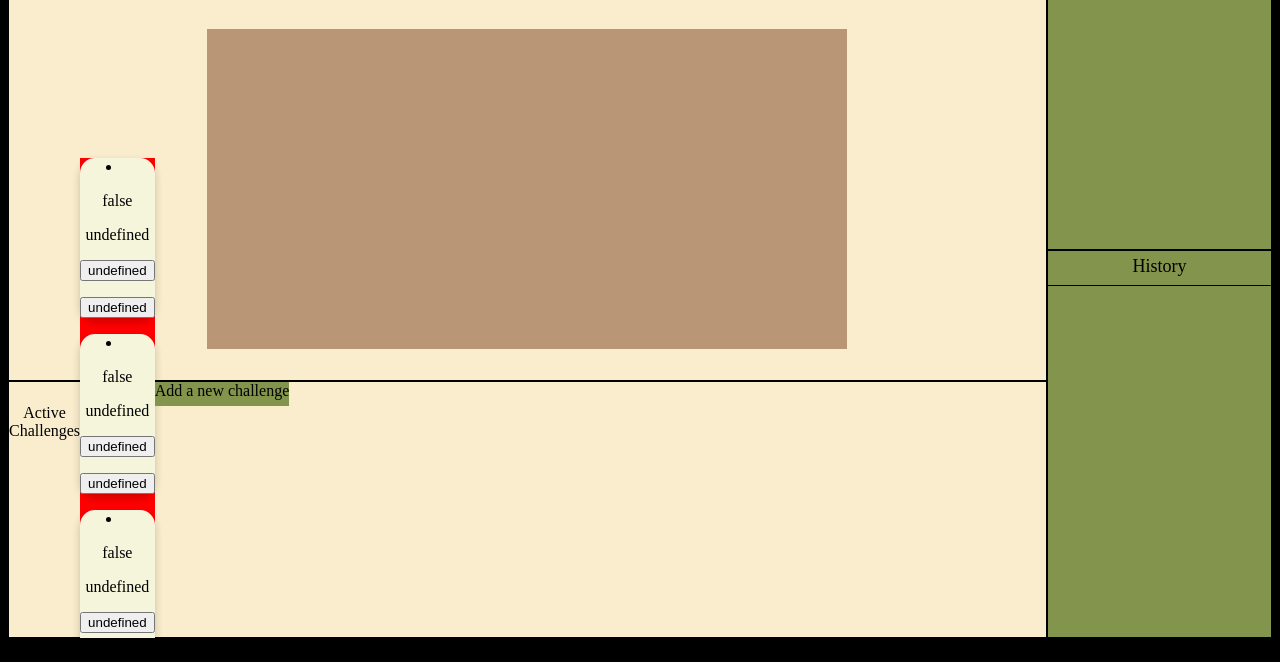
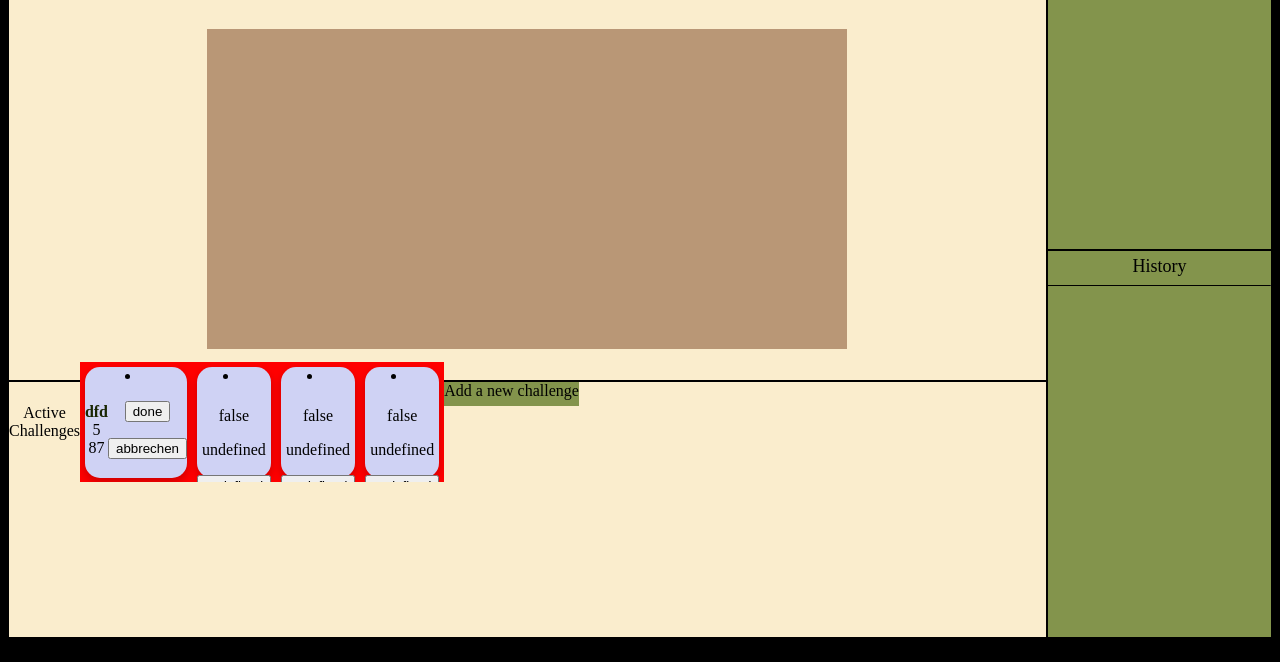
Before and after one commit to MME-Aufgaben-im-Sommer-2022/mme-ss22-team-7, a website with bundled scripts: page app/src/html/index.html in a window 1280 px wide. Shown: the part 138-800 px from the top of the page. Built offline with nearby package versions, Linux system fonts and the light colour scheme.

Commit message:
WIP | active challenges layout still not perfect

```diff
--- a/app/src/css/challenges.css
+++ b/app/src/css/challenges.css
@@ -9,20 +9,24 @@
     border-style: solid;
 }
 
+/*nur der container der active challenges*/
 .active_container {
     background-color: red;
+    overflow-x: scroll;
+    overflow-y: hidden;
+    flex-direction: row;
+    display: flex;
+    height: 15vh;
+
 }
 
+/*ist der gesamte container mit schrift*/
   .active-challenges-container {
     display: flex;
     justify-content: space-evenly;
     align-items: center;
-    height: 10vh;
+    height: 15vh;
   }
-
-  .active-challenge-label {
-}
-
 
 
 .challenge-1-container,
@@ -79,19 +83,37 @@
   padding: 0 10px;
   height: 10vh;
 }
+
+
+
+
 .card {
   border-radius: 15px;
   box-shadow: 0 4px 8px 0 rgba(0, 0, 0, 0.2);
-  background-color: beige;
-  max-width: 400px;
-  margin: auto;
+  background-color: rgb(207, 210, 244);
+  /*max-width: 400px;
+  max-height: 20vh;*/
+  margin: 0.3em;
   text-align: center;
+  float: left;
 }
 
-.name {
+#name {
   color: rgb(25, 38, 2);
-  font-size: 18px;
+  font-size: 16px;
 }
+
+#card-container{
+  display: flex;
+  align-items: center
+
+}
+
+.card-content{
+  font-weight: 50%;
+  margin: auto;
+}
+
 
 .btn {
   border-bottom-right-radius: 15px;
--- a/app/src/html/index.html
+++ b/app/src/html/index.html
@@ -1,5 +1,6 @@
 <!DOCTYPE html>
 <html>
+
 <head>
     <meta charset="utf-8" />
     <meta name="viewport" content="width=device-width, initial-scale=1.0" />
@@ -14,10 +15,7 @@
         <div class="left-main-container">
             <div class="header-container">
                 <div class="burger-menu-container">
-            <i
-              id="burger-menu-open"
-              class="fa-solid fa-align-justify fa-xl"
-            ></i>
+                    <i id="burger-menu-open" class="fa-solid fa-align-justify fa-xl"></i>
                 </div>
                 <div class="title-container">
                     <h1 class="title">Greenbook</h1>
@@ -80,7 +78,30 @@
                             Challenges
                         </div>
                         <!-- list with active challenges  -->
-              <div class="active_container" id="active-challenges"></div>
+                        <div class="active_container" id="active-challenges">
+
+
+
+                            <li class="card">
+                              <div id="card-container">
+                              <!-- <img src="eco9.png" alt="" style="width:100%"> -->
+                                <div id="card-content-container">
+                                    <h1 class="card-content" id="name">dfd</h1>
+                                    <p class="card-content" id="length">5</p>
+                                    <p class="card-content" id="points">87</p>
+                                </div>
+                                <div id="cart-content-btn-container">
+                                    <p><button class="card-content-btn" id="approve">done</button></p>
+                                    <p><button class="card-content-btn" id="decline">abbrechen</button></p>
+                                </div>
+                              </div>
+                            </li>
+
+
+
+
+
+                        </div>
                     </div>
                     <div class="new-challenge-label">Add a new challenge</div>
                     <div class="new-challenge-container"></div>
@@ -118,4 +139,5 @@
         <p><button class="decline"></button></p>
     </li>
 </template>
+
 </html>
```
Lines whose indentation alone changed are shown as unchanged.
